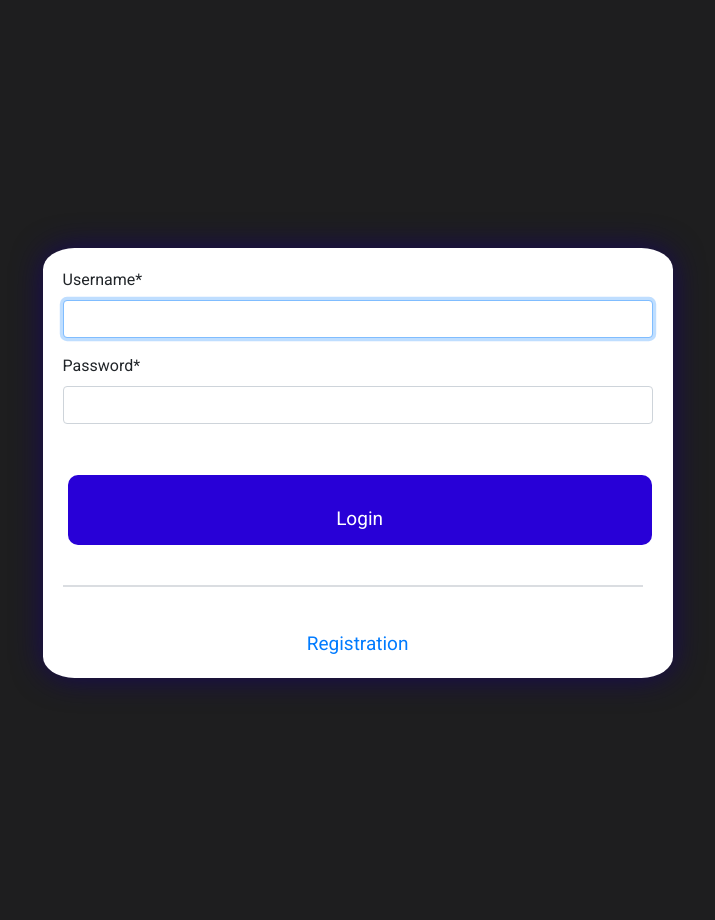
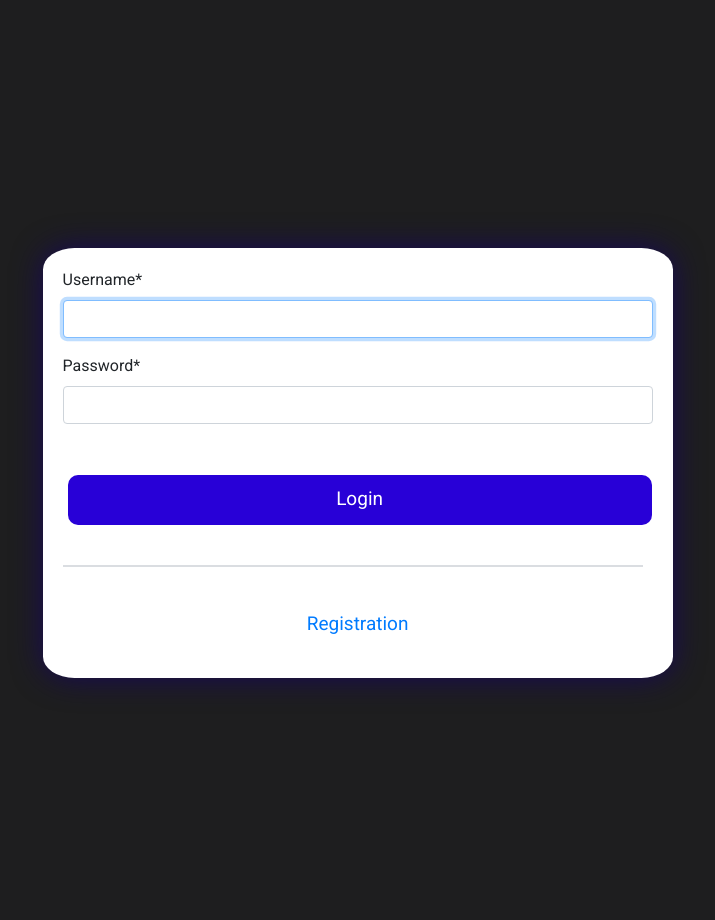
Before and after one commit to manuelkienlein/hackaTUM_JPM-Trading, a Django app: page /accounts/login/ in a window 1280 px wide. Shown: the whole page, without its empty margins (295-1010 px from the left). Run offline with Django 4.2, Linux system fonts and the light colour scheme; some libraries are stand-ins or nearby versions.

Commit message:
Fixed login button

```diff
--- a/web/templates/registration/login.html
+++ b/web/templates/registration/login.html
@@ -57,7 +57,7 @@
     .inputtext_username, .inputtext_pwd, .login-button {
         width: 580px;
         height: 27px;
-        padding: 30px;
+        padding: 10px 15px 30px;
         margin: 25px 0 0 25px;
         border-radius: 10px;
         font-size: 19px;
```
